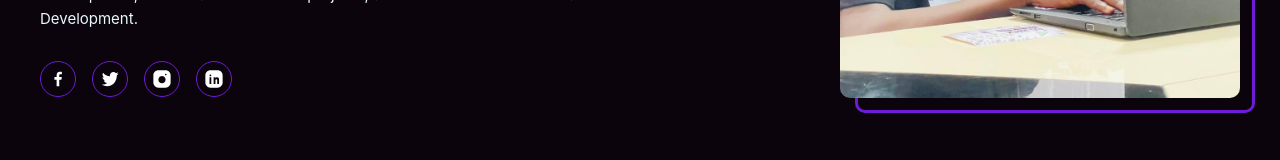
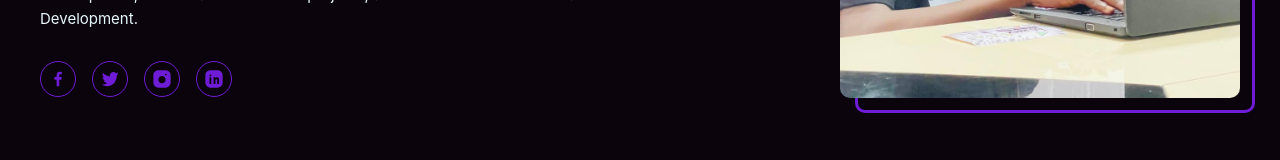
Before and after one commit to JesseJohn7/portfolio, a Next.js app: page / in a window 1280 px wide. Shown: the part 432-592 px from the top of the page. Built offline with nearby package versions, Linux system fonts and the light colour scheme.

Commit message:
social icons and foodhub

```diff
--- a/app/components/Projects.tsx
+++ b/app/components/Projects.tsx
@@ -13,7 +13,7 @@ const projectsData = [
   {
     title: 'Foodhub',
     description: 'Foodhub is a platform that connects users with local restaurants and food providers.',
-    image: '/images/foodhub.png',
+    image: '/images/food.png',
     link: 'https://jessejohn7.github.io/Foodhub/',
   },
   {
--- a/app/globals.css
+++ b/app/globals.css
@@ -169,14 +169,14 @@ body {
 }
 
 .hero-socials a:hover {
-  background-color: #6f1cd7;
+  background-color: #fafafa;
   transform: scale(1.05);
 }
 
 .hero-socials svg {
   width: 18px;
   height: 18px;
-  fill: #fff;
+  fill: #6f1cd7;
 }
 
 /* HERO IMAGE */
```
Also changed, not shown: public/images/food.png (renamed from public/images/Foodhub.png).
